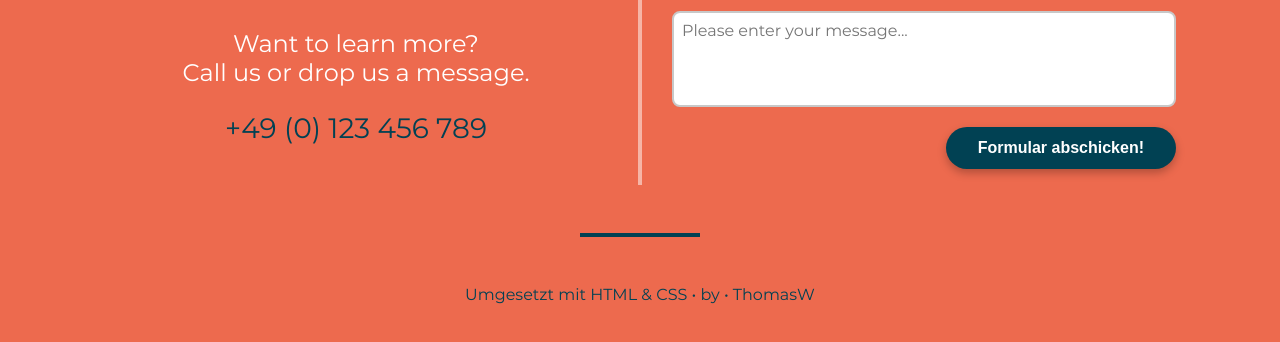
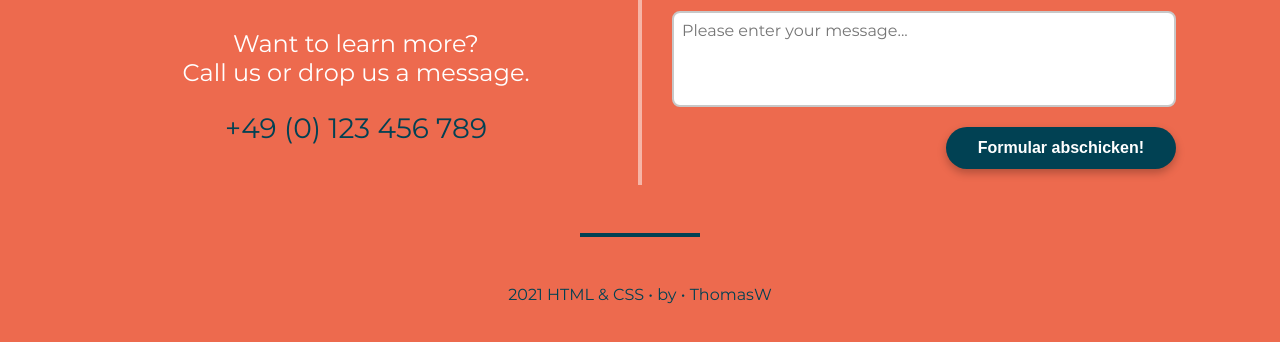
Before and after one commit to andwach/uma, a plain HTML site: page index.html in a window 1280 px wide. Shown: the part 3850-4192 px from the top of the page. Drawn offline with Linux system fonts and the light colour scheme; a web font is replaced by a local one.

Commit message:
Update index.html

```diff
--- a/index.html
+++ b/index.html
@@ -458,7 +458,7 @@
     <footer class="footer">
         <div class="container">
             <p class="footer__text">
-                Umgesetzt mit HTML & CSS •
+                2021 HTML & CSS •
                  <a href="#" class="footer__link">by</a> •
                  <a href="#" class="footer__link">ThomasW</a>
             </p>
```
